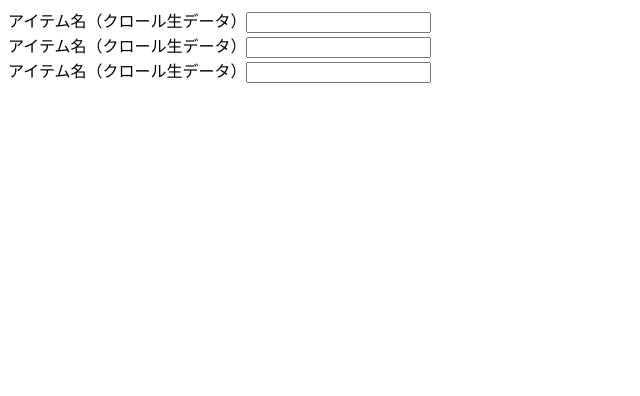
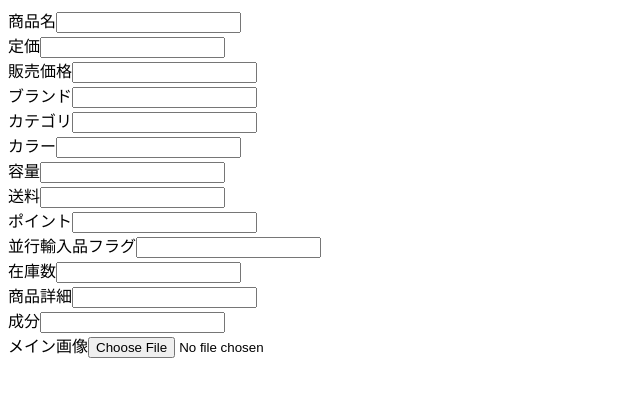
Before and after one commit to natsumi-sato/app2, a Vue app: page / in a window 1280 px wide. Shown: the top 396 px of the page, without its empty margins (0-640 px from the left). Built offline with nearby package versions, Linux system fonts and the light colour scheme; the HTML template or start-up script is replaced by a standard one.

Commit message:
2回目！

```diff
--- a/src/components/edit.vue
+++ b/src/components/edit.vue
@@ -1,19 +1,66 @@
 <template>
   <div id="editWrap">
     <div class="form-group">
-      <label>アイテム名（クロール生データ）</label>
+      <label>商品名</label>
       <input type="text">
     </div>
     <div class="form-group">
-      <label>アイテム名（クロール生データ）</label>
+      <label>定価</label>
       <input type="text">
     </div>
     <div class="form-group">
-      <label>アイテム名（クロール生データ）</label>
+      <label>販売価格</label>
       <input type="text">
+    </div>
+    <div class="form-group">
+      <label>ブランド</label>
+      <input type="text">
+    </div>
+    <div class="form-group">
+      <label>カテゴリ</label>
+      <input type="text">
+    </div>
+    <div class="form-group">
+      <label>カラー</label>
+      <input type="text">
+    </div>
+    <div class="form-group">
+      <label>容量</label>
+      <input type="text">
+    </div>
+    <div class="form-group">
+      <label>送料</label>
+      <input type="text">
+    </div>
+    <div class="form-group">
+      <label>ポイント</label>
+      <input type="text">
+    </div>
+    <div class="form-group">
+      <label>並行輸入品フラグ</label>
+      <input type="text">
+    </div>
+    <div class="form-group">
+      <label>在庫数</label>
+      <input type="text">
+    </div>
+    <div class="form-group">
+      <label>商品詳細</label>
+      <input type="text">
+    </div>
+    <div class="form-group">
+      <label>成分</label>
+      <input type="text">
+    </div>
+    <div class="form-group">
+      <label>メイン画像</label>
+      <input type="file">
     </div>
   </div>
 </template>
+
+商品画像 N枚(最低1枚, 余裕ができたらN枚)
+
 
 <script>
 export default {
```
